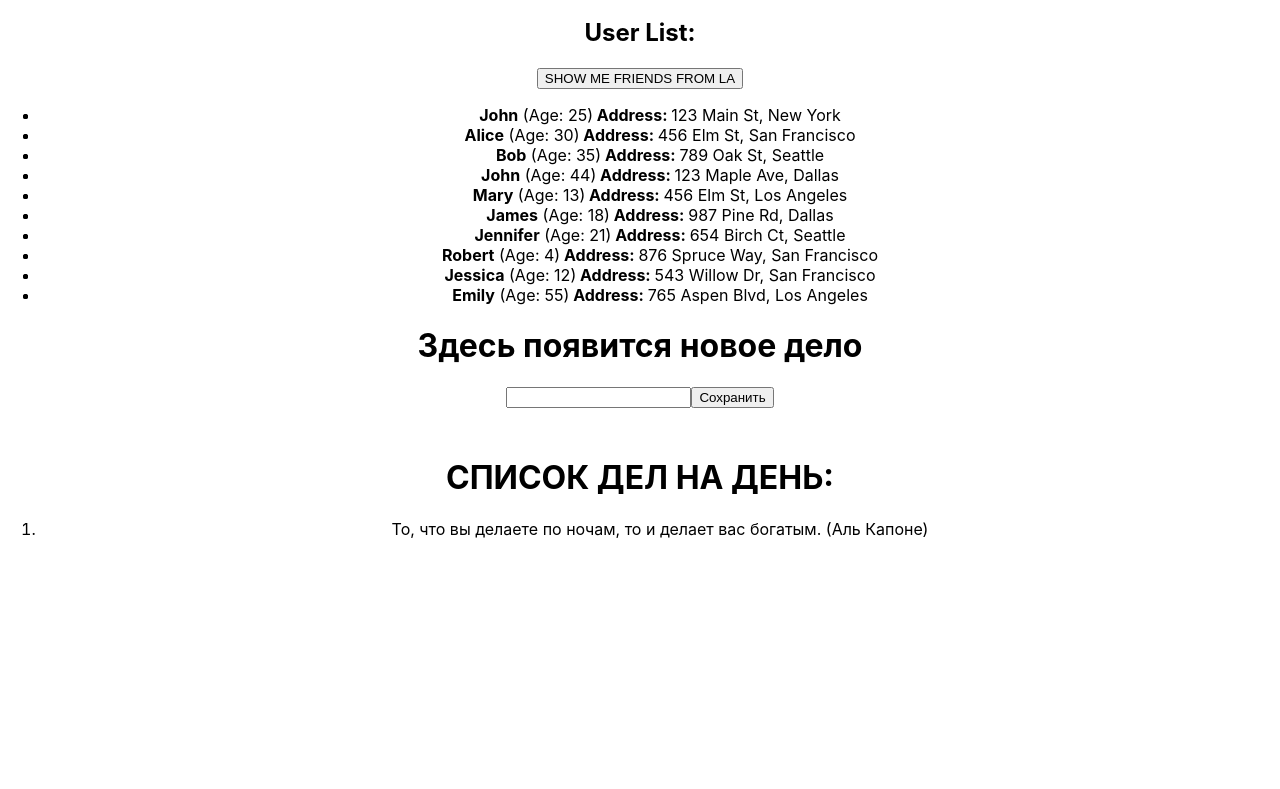
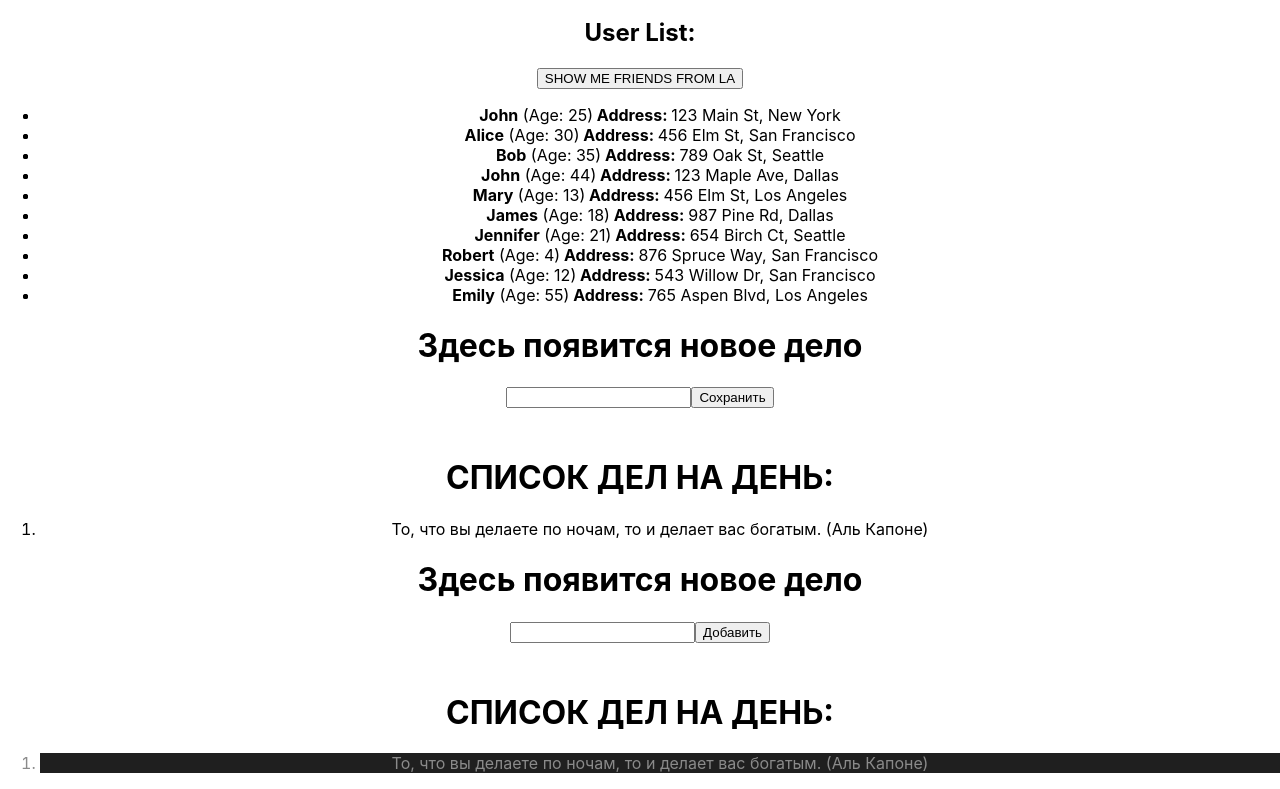
Before and after one commit to gkirber/hw_s1_w1, a React (Create React App) app: page / in a window 1280 px wide. Shown: the part 333-1122 px from the top of the page. Before the commit the page ends 888 px from the top, so only its background shows below. Built offline with nearby package versions, Linux system fonts and the light colour scheme.

Commit message:
complete HomeWork4

```diff
--- a/src/App.tsx
+++ b/src/App.tsx
@@ -3,6 +3,7 @@
 import React from "react";
 import { HW2 } from "./HW/2/HW2";
 import { HW3 } from "./HW/3/HW3";
+import { HW4 } from "./HW/4/HW4";
 
 function App() {
   return (
@@ -10,7 +11,7 @@
       <HW1 />
       <HW2 />
       <HW3 />
-      {/*<HW4 />*/}
+      <HW4 />
     </div>
   );
 }
--- a/src/HW/4/Button.tsx
+++ b/src/HW/4/Button.tsx
@@ -1,15 +1,15 @@
 type ButtonPropsType = {
-  callBack: any // НУЖНО ПРОТИПИЗИРОВАТЬ
-  name: any // НУЖНО ПРОТИПИЗИРОВАТЬ
+  callBack: () => void;
+  name: string;
 };
 
 export const Button = (props: ButtonPropsType) => {
   const callBackHandler = () => {
-    // НУЖНО ДОПИСАТЬ
+    props.callBack();
   };
 
   return (
-    <button id={'hw04-button'} onClick={callBackHandler}>
+    <button id={"hw04-button"} onClick={callBackHandler}>
       {props.name}
     </button>
   );
--- a/src/HW/4/HW4.tsx
+++ b/src/HW/4/HW4.tsx
@@ -1,52 +1,46 @@
-import { useState } from 'react';
-import s from './HW4.module.css';
-import { Button } from './Button';
-import { Input } from './Input';
+import { useState } from "react";
+import s from "./HW4.module.css";
+import { Button } from "./Button";
+import { Input } from "./Input";
 
 export const HW4 = () => {
-  // 1️⃣ Раскомментируйте JSX (HW4.tsx) и вы увидите,
-  // что приложение начнет гореть красным и ругаться 😡
-  // 2️⃣ Ваша задача: ❗ПОЧИНИТЬ ПРОЕКТ❗
-  // - прописать типизацию, где необходимо
-  // - починить все, что горит красным
-  // - дописать функциональность (где указано комментариями)
-  // - приложение должно компилироваться и запускаться в браузере
-
-  // ❗ Массив с данными не трогаем! Текст не меняем !
-
-  const [currentText, setCurrentText] = useState('');
+  const [currentText, setCurrentText] = useState<string>("");
   const [texts, setTexts] = useState<string[]>([
-    'То, что вы делаете по ночам, то и делает вас богатым. (Аль Капоне)',
+    "То, что вы делаете по ночам, то и делает вас богатым. (Аль Капоне)",
   ]);
 
   const handleSave = () => {
-    setTexts([currentText, ...texts]);
-    setCurrentText('');
+    if (currentText.trim()) {
+      setTexts([currentText, ...texts]);
+      setCurrentText("");
+    }
   };
 
   return (
-    <div id={'hw04'}>
-      {/*{currentText ? (*/}
-      {/*  <h1 id={'hw04-text'}>{currentText}</h1>*/}
-      {/*) : (*/}
-      {/*  <h1 id={'hw04-default-text'}>Здесь появится новое дело</h1>*/}
-      {/*)}*/}
+    <div id={"hw04"}>
+      {currentText ? (
+        <h1 id={"hw04-text"}>{currentText}</h1>
+      ) : (
+        <h1 id={"hw04-default-text"}>Здесь появится новое дело</h1>
+      )}
 
-      {/*<Input НЕ ХВАТАЕТ АРГУМЕНТОВ />*/}
+      <Input currentText={currentText} setCurrentText={setCurrentText} />
 
-      {/*<Button НЕ ХВАТАЕТ АРГУМЕНТОВ />*/}
+      <Button name="Добавить" callBack={handleSave} />
 
-      {/*<h1 style={{ marginTop: '50px' }}>СПИСОК ДЕЛ НА ДЕНЬ:</h1>*/}
+      <h1 style={{ marginTop: "50px" }}>СПИСОК ДЕЛ НА ДЕНЬ:</h1>
 
-      {/*<ol id={'hw04-tasks'}>*/}
-      {/*  {texts.map((el, index) => {*/}
-      {/*    return (*/}
-      {/*      <li key={index} id={`hw04-task-${index}`} className={ЕСЛИ ЧЕТН ? S.chetNechet : ''}>*/}
-      {/*        {el}*/}
-      {/*      </li>*/}
-      {/*    );*/}
-      {/*  })}*/}
-      {/*</ol>*/}
+      <ol id={"hw04-tasks"}>
+        {texts.map((el, index) => (
+          <li
+            key={index}
+            id={`hw04-task-${index}`}
+            className={index % 2 === 0 ? s.chetNechet : ""}
+          >
+            {el}
+          </li>
+        ))}
+      </ol>
     </div>
   );
 };
--- a/src/HW/4/Input.tsx
+++ b/src/HW/4/Input.tsx
@@ -1,14 +1,21 @@
+import React from "react";
+
 type InputPropsType = {
-	currentText: any // НУЖНО ПРОТИПИЗИРОВАТЬ
-	setCurrentText: any // НУЖНО ПРОТИПИЗИРОВАТЬ
+  currentText: string;
+  setCurrentText: React.Dispatch<React.SetStateAction<string>>;
 };
 
 export const Input = (props: InputPropsType) => {
-	const onChangeHandler = (event: 'НУЖНО ПРОТИПИЗИРОВАТЬ') => {
-		// НУЖНО ДОПИСАТЬ
-	};
+  const onChangeHandler = (event: React.ChangeEvent<HTMLInputElement>) => {
+    props.setCurrentText(event.target.value);
+  };
 
-	// return (
-	//   <input id={'hw04-input'} type="text" value={props.currentText} onChange={onChangeHandler} />
-	// );
+  return (
+    <input
+      id={"hw04-input"}
+      type="text"
+      value={props.currentText}
+      onChange={onChangeHandler}
+    />
+  );
 };
```
